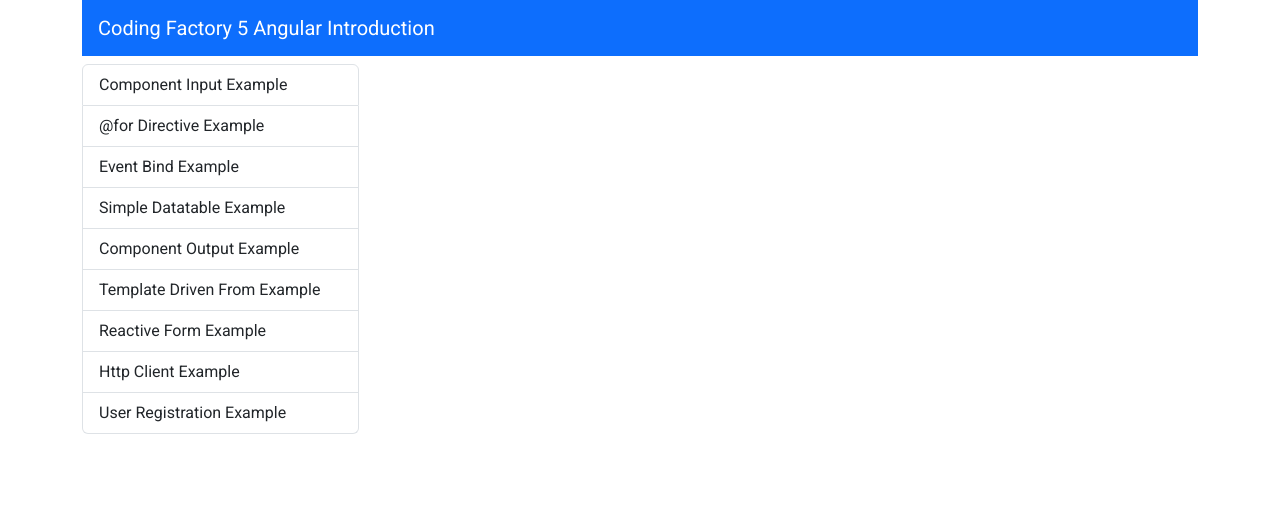
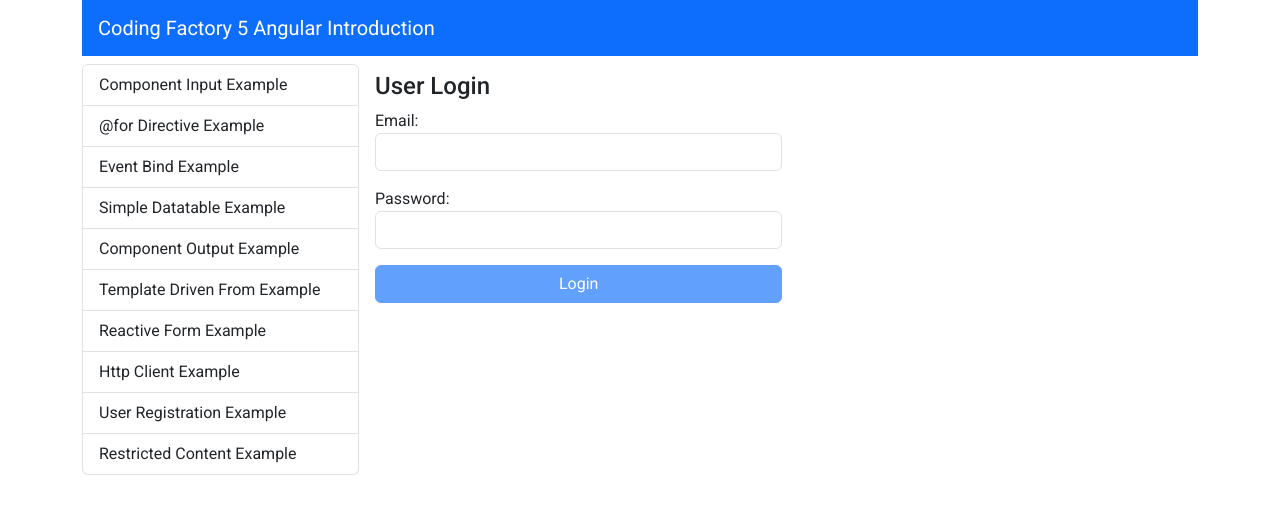
Before and after one commit to GregoryPerifanos/angular-introduction, an Angular app: page /login in a window 1280 px wide. Before the commit this address led to /. Shown: the top 514 px of the page. Built offline with nearby package versions, Linux system fonts and the light colour scheme.

Commit message:
user login primer

```diff
--- a/package.json
+++ b/package.json
@@ -22,6 +22,7 @@
     "@angular/platform-browser-dynamic": "^17.3.0",
     "@angular/router": "^17.3.0",
     "bootstrap": "^5.3.3",
+    "jwt-decode": "^4.0.0",
     "lodash-es": "^4.17.21",
     "rxjs": "~7.8.0",
     "tslib": "^2.3.0",
--- a/src/app/app.routes.ts
+++ b/src/app/app.routes.ts
@@ -10,6 +10,9 @@ import { TemplateDrivenFormExampleComponent } from './components/template-driven
 import { ReactiveFormExampleComponent } from './components/reactive-form-example/reactive-form-example.component';
 import { HttpClientExamplesComponent } from './components/http-client-examples/http-client-examples.component';
 import { UserRegistrationComponent } from './components/user-registration/user-registration.component';
+import { RestrictedContentExampleComponent } from './components/restricted-content-example/restricted-content-example.component';
+import { authGuard } from './shared/guards/auth.guard';
+import { UserLoginComponent } from './components/user-login/user-login.component';
 
 export const routes: Routes = [
     {
@@ -48,6 +51,12 @@ export const routes: Routes = [
         path: 'user-registration-example',
         component: UserRegistrationComponent
     },
+    {
+        path: 'restricted-content-example',
+        component: RestrictedContentExampleComponent,
+        canActivate: [authGuard]
+    },
+    {path: 'login', component: UserLoginComponent},
     {path: '', component: WelcomeComponent },
 
 ];
--- a/src/app/components/list-group-menu/list-group-menu.component.ts
+++ b/src/app/components/list-group-menu/list-group-menu.component.ts
@@ -46,6 +46,10 @@ export class ListGroupMenuComponent {
     {
       text: 'User Registration Example',
       routerLink: 'user-registration-example',
+    },
+    {
+      text: 'Restricted Content Example',
+      routerLink: 'restricted-content-example'
     }
 
 
--- /dev/null
+++ b/src/app/components/restricted-content-example/restricted-content-example.component.html
@@ -0,0 +1,20 @@
+<h4>🔒 Restricted Content 🔒</h4>
+
+<p class="text-wrap">
+  Sorry, but the secret codes for launching a missile attack are classified
+  information. However, we can share the secret code for making the perfect cup
+  of tea:
+</p>
+<pre>
+    1. Boil water to exactly 100°C.
+    2. Steep one tea bag for precisely 3 minutes.
+    3. Add 2 teaspoons of sugar and a splash of milk.
+    4. Stir clockwise 10 times.
+    5. Enjoy while it's hot!
+</pre
+>
+
+<span class="alert alert-danger">
+<strong>Warning:</strong> Unauthorized access to this content is strictly
+  prohibited! Handle with care! 😉
+</span>
--- /dev/null
+++ b/src/app/components/user-login/user-login.component.html
@@ -0,0 +1,31 @@
+<h4>User Login</h4>
+
+<form [formGroup]="form"
+(ngSubmit)="onSubmit()"
+class="d-flex flex-column gap-3  w-50 ">
+    <div class="form-group">
+        <label for="email">Email:</label>
+        <input
+        type="text"
+        id="email"
+        class="form-control"
+        formControlName="email"/>
+    </div>
+    <div class="form-group">
+        <label for="password">Password:</label>
+        <input
+        type="text"
+        id="password"
+        class="form-control"
+        formControlName="password"/>
+    </div>
+    <button
+    type="submit"
+    class="btn btn-primary"
+    [disabled]="!form.valid">Login</button>
+    @if(invalidLogin) {
+        <div class="alert alert-danger">
+            <strong>Error:</strong> Invalid Mail or Password
+        </div>
+    }
+</form>
--- /dev/null
+++ b/src/app/components/user-login/user-login.component.ts
@@ -0,0 +1,49 @@
+import { Component, inject } from '@angular/core';
+import { FormControl, FormGroup, ReactiveFormsModule, Validators } from '@angular/forms';
+import { Router } from '@angular/router';
+import { jwtDecode } from 'jwt-decode';
+import { Credentials, LoggedInUser } from 'src/app/shared/interfaces/user';
+import { UserService } from 'src/app/shared/services/user.service';
+
+@Component({
+  selector: 'app-user-login',
+  standalone: true,
+  imports: [ReactiveFormsModule],
+  templateUrl: './user-login.component.html',
+  styleUrl: './user-login.component.css'
+})
+export class UserLoginComponent {
+
+  userService= inject(UserService);
+  router = inject(Router);
+
+  invalidLogin = false;
+
+  form = new FormGroup ({
+    email: new FormControl('', [Validators.required, Validators.email]),
+    password: new FormControl('', Validators.required),
+  });
+
+  onSubmit() {
+    const credentials = this.form.value as Credentials
+    this.userService.loginUser(credentials).subscribe({
+      next: (response) => {
+        const access_token = response.access_token;
+        localStorage.setItem('access_token', access_token);
+        const decodedTokenSubject = jwtDecode(access_token).sub as unknown as LoggedInUser
+
+        this.userService.user.set({
+          fullname: decodedTokenSubject.fullname,
+          email: decodedTokenSubject.email
+        });
+
+
+        this.router.navigate(['restricted-content-example'])
+      },
+      error: (response) => {
+        console.error('Login Error', response)
+        this.invalidLogin = true;
+      }
+    });
+  }
+}
--- /dev/null
+++ b/src/app/shared/guards/auth.guard.ts
@@ -0,0 +1,14 @@
+import { inject } from '@angular/core';
+import { CanActivateFn, Router } from '@angular/router';
+import { UserService } from '../services/user.service';
+
+export const authGuard: CanActivateFn = (route, state) => {
+  const userService = inject(UserService);
+  const router = inject(Router)
+
+  if (userService.user()) {
+    return true;
+  }
+
+  return router.navigate(['login']);
+};
--- a/src/app/shared/services/user.service.ts
+++ b/src/app/shared/services/user.service.ts
@@ -1,7 +1,7 @@
 import { HttpClient } from '@angular/common/http';
-import { Injectable, inject } from '@angular/core';
+import { Injectable, effect, inject, signal } from '@angular/core';
 import { environment } from 'src/environments/environment.development';
-import { User } from '../interfaces/user';
+import { Credentials, LoggedInUser, User } from '../interfaces/user';
 
 const API_URL = `${environment.apiURL}/user`;
 
@@ -11,6 +11,19 @@ const API_URL = `${environment.apiURL}/user`;
 export class UserService {
   http: HttpClient = inject(HttpClient);
 
+  user = signal<LoggedInUser | null>(null)
+
+  constructor() {
+    effect(()=>{
+      if (this.user()) {
+        console.log('User logged in', this.user().fullname);
+      }else {
+        console.log('User not logged in');
+      }
+    });
+  }
+
+
   registerUser(user: User) {
     return this.http.post<{ msg: string }>(`${API_URL}/register`, user)
   }
@@ -18,4 +31,10 @@ export class UserService {
   check_duplicate_email(email: string) {
     return this.http.get<{ msg: string }>(`${API_URL}/check_duplicate_email/${email}`)
   }
+
+  loginUser(credentials: Credentials) {
+    return this.http.post<{ access_token: string }>(`${API_URL}/login`, credentials);
+  }
+
+
 }
```
Also changed, not shown: src/app/components/restricted-content-example/restricted-content-example.component.ts (added, +12 -0 lines), src/app/shared/interfaces/user.ts (+10 -0 lines), src/app/components/restricted-content-example/restricted-content-example.component.css (added), src/app/components/user-login/user-login.component.css (added), 1 other file (tests, documents, lock files or other folders).
